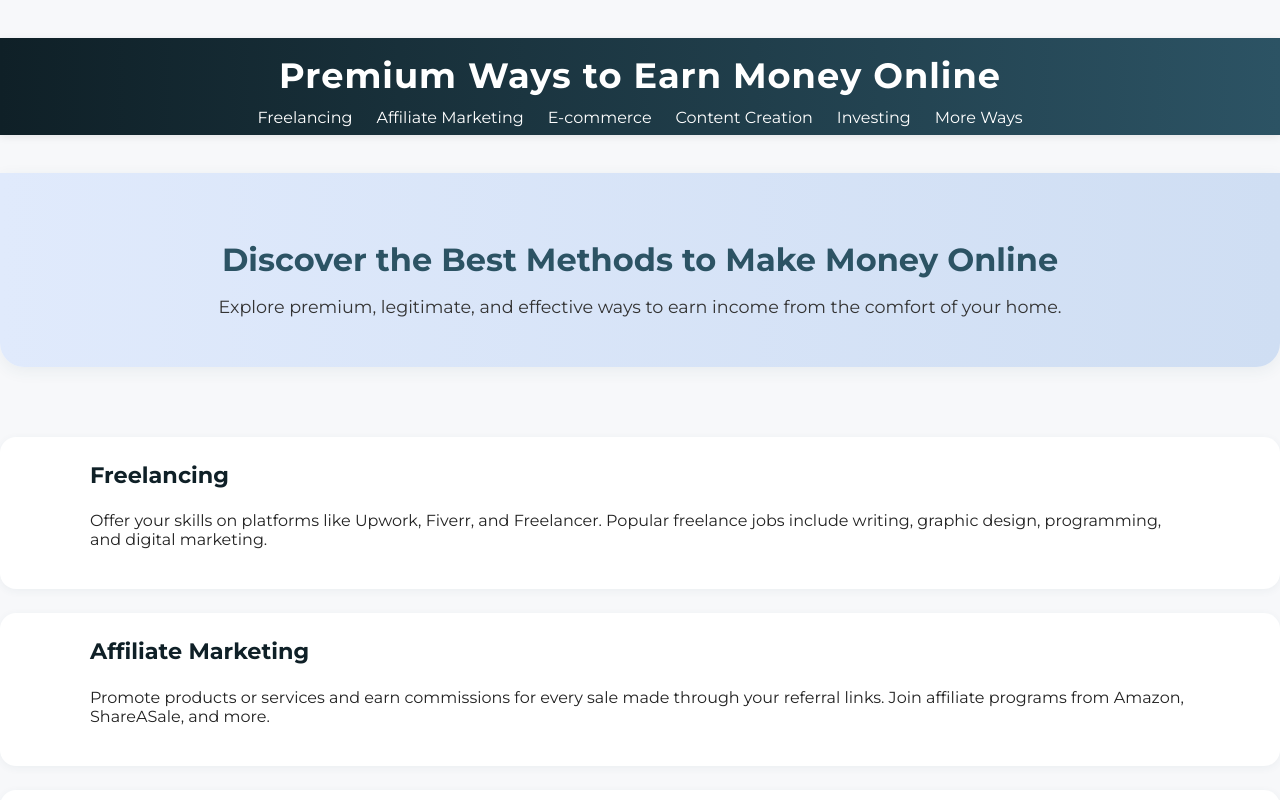
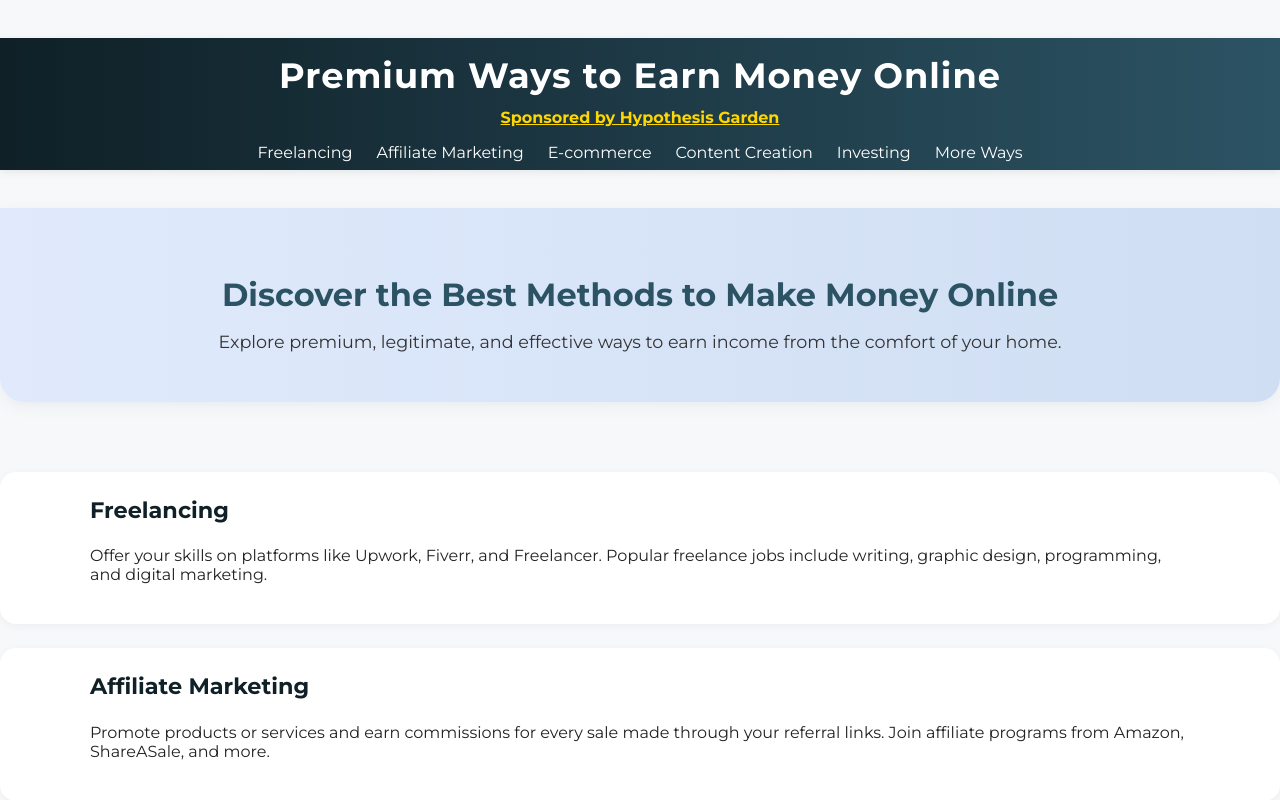
Before and after one commit to Teja455/ads-world, a plain HTML site: page docs/index.html in a window 1280 px wide. Shown: the top 800 px of the page. Drawn offline with Linux system fonts and the light colour scheme.

Commit message:
Add sponsor link at top of site header

```diff
--- a/docs/index.html
+++ b/docs/index.html
@@ -11,6 +11,9 @@
     <header>
         <div class="container">
             <h1>Premium Ways to Earn Money Online</h1>
+            <div style="margin: 0.5rem 0;">
+              <a href="https://hypothesisgarden.com/saunpds6?key=32e4d4dcb99f91edc4aea18e3d5f218a" target="_blank" rel="noopener" style="color:#ffd700;font-weight:bold;">Sponsored by Hypothesis Garden</a>
+            </div>
             <nav>
                 <ul>
                     <li><a href="#freelancing">Freelancing</a></li>
```
